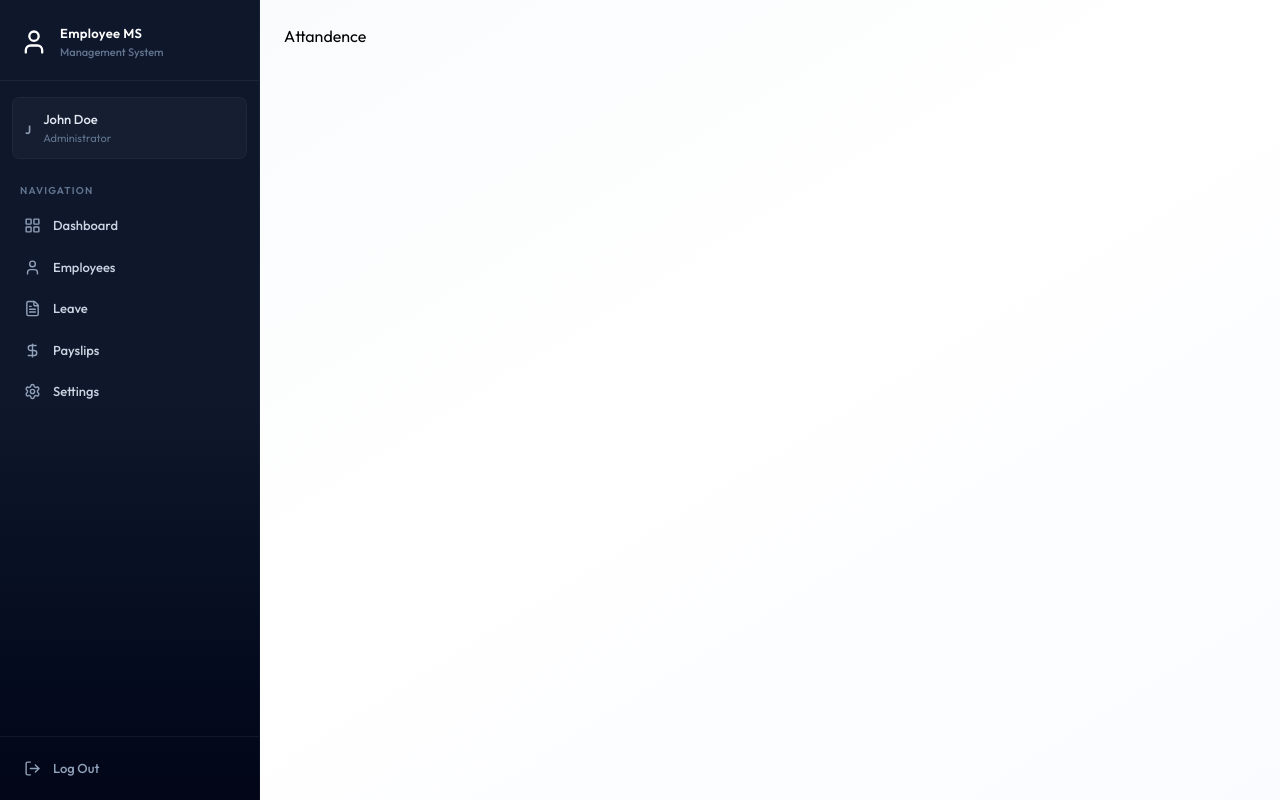
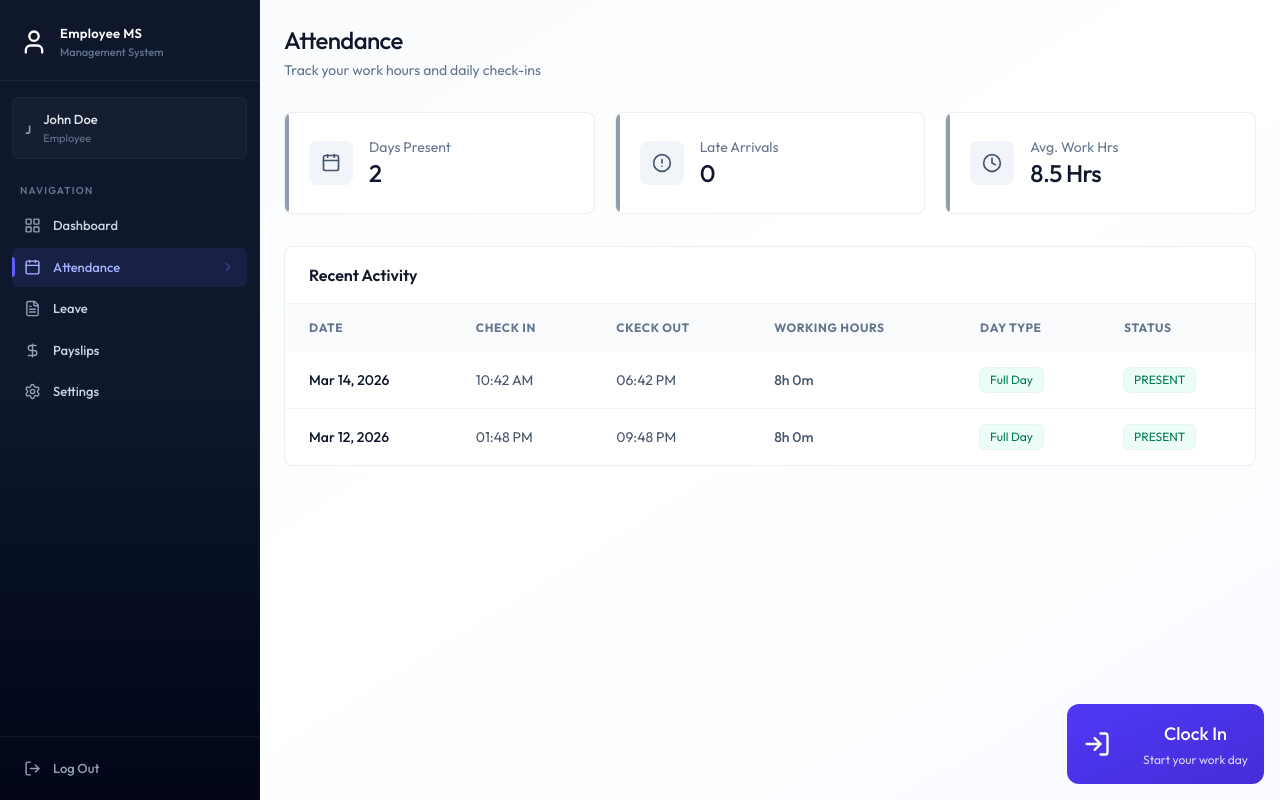
Before and after one commit to Vaibhav6234/EMS---MERN, a React (Vite) app in the folder frontend/: page /attendance in a window 1280 px wide. Built offline with nearby package versions, Linux system fonts and the light colour scheme.

Commit message:
Attendance page UI done

```diff
--- a/frontend/package.json
+++ b/frontend/package.json
@@ -11,6 +11,7 @@
   },
   "dependencies": {
     "@tailwindcss/vite": "^4.3.1",
+    "date-fns": "^4.4.0",
     "lucide-react": "^1.18.0",
     "react": "^19.2.6",
     "react-dom": "^19.2.6",
--- /dev/null
+++ b/frontend/src/components/Attendance/AttendanceStats.jsx
@@ -0,0 +1,35 @@
+import React from 'react'
+import {AlertCircleIcon, CalendarIcon, ClockIcon} from "lucide-react"
+
+const AttendanceStats = ({history}) => {
+
+  const totalPresent = history.filter((h) => h.status === 'PRESENT' || h.status === "LATE").length;
+
+  const totalLate = history.filter((h) => h.status === "LATE").length;
+
+  const stats = [
+    {label: "Days Present", value: totalPresent, icon: CalendarIcon},
+    {label: "Late Arrivals", value: totalLate, icon: AlertCircleIcon},
+    {label: "Avg. Work Hrs", value: "8.5 Hrs", icon: ClockIcon}
+  ]
+
+  return (
+    <div className='grid grid-cols-1 sm:grid-cols-3 gap-4 sm:gap-5 mb-8'>
+      {stats.map((s)=>(
+        <div key={s.label} className='card card-hover p-5 sm:p-6 flex items-center gap-4 relative overflow-hidden group' >
+          <div className='absolute left-0 top-0 bottom-0 w-1 rounded-r-full bg-slate-500/70 group-hover:bg-indigo-500/70'/>
+          <div className='p-3 bg-slate-100 rounded-lg group-hover:bg-indigo-50 transform-colors duration-200'>
+            <s.icon className='w-5 h-5 text-slate-600 group-hover:text-indigo-600 transform-colors duration-200' />
+          </div>
+          <div>
+            <p className='text-sm text-slate-500'>{s.label}</p>
+            <p className='text-2xl font-medium text-slate-900 tracking-tight'>{s.value}</p>
+          </div>
+
+        </div>
+      ))}
+    </div>
+  )
+}
+
+export default AttendanceStats
--- /dev/null
+++ b/frontend/src/components/Attendance/AttendanveHistory.jsx
@@ -0,0 +1,66 @@
+import React from 'react'
+import { getDayTypeDisplay, getWorkingHoursDisplay } from '../../assets/assets'
+import {format} from "date-fns"
+
+const AttendanveHistory = ({history}) => {
+  return (
+    <div className='card overflow-hidden'>
+      <div className='px-6 py-4 border-b border-slate-100'>
+        <h3 className='font-semibold text-slate-900'>Recent Activity</h3>
+      </div>
+      <div className='overflow-x-auto'>
+        <table className='table-modern'>
+          <thead>
+            <tr>
+            <th className='px-6 py-4'>Date</th>
+            <th className='px-6 py-4'>Check In</th>
+            <th className='px-6 py-4'>Ckeck Out</th>
+            <th className='px-6 py-4'>Working Hours</th>
+            <th className='px-6 py-4'>Day type</th>
+            <th className='px-6 py-4'>Status</th>
+          </tr>
+          </thead>
+          <tbody>
+            {history.length === 0 ? (
+              <tr>
+                <td colSpan={6} className='text-center py-12 text-slate-400' >
+                  No records found
+                </td>
+              </tr>
+            ):(
+              history.map((record)=>{
+                const datType = getDayTypeDisplay(record)
+                return (
+                  <tr key={record._id || record.id}>
+                    <td className='px-6 py-4 font-medium text-slate-900 '>
+                      {format(new Date(record.date), "MMM dd, yyyy")}
+                    </td>
+                    <td className='px-6 py-4 text-slate-600'>
+                      {record.checkIn ? format(new Date(record.checkIn), "hh:mm a") : "-" }
+                    </td>
+                    <td className='px-6 py-4 text-slate-600'>
+                      {record.checkOut ? format(new Date(record.checkOut), "hh:mm a") : "-" }
+                    </td>
+                    <td className='px-6 py-4 font-medium text-slate-600'>
+                      {getWorkingHoursDisplay(record)}
+                    </td>
+                    <td className='px-6 py-4 '>
+                      {datType.label !== "-" ? <span className={`badge ${datType.className}`}>{datType.label}</span> : "-"}
+                    </td>
+                    <td className='px-6 py-4 '>
+                      <span className={`badge ${record.status === "PRESENT" ? "badge-success" : record.status === "LATE" ? "badge-warning":"badge-danger"}`}>
+                        {record.status }
+                      </span>
+                    </td>
+                  </tr>
+                )
+              })
+            )}
+          </tbody>
+        </table>
+      </div>
+    </div>
+  )
+}
+
+export default AttendanveHistory
--- /dev/null
+++ b/frontend/src/components/Attendance/CheckInButton.jsx
@@ -0,0 +1,45 @@
+import { Loader2Icon, LogInIcon, LogOutIcon } from 'lucide-react'
+import React, { use, useState } from 'react'
+
+const CheckInButton = ({todayRecord, onAction}) => {
+
+    const[loading,setLoading] = useState(false)
+
+    const handleAttendace = async () =>{
+        setLoading(true)
+        setTimeout(()=>{
+            setLoading(false)
+            onAction()
+        },1000)
+    }
+
+    if(todayRecord?.checkOut){
+        return (
+            <div className='flex flex-col items-center justify-center p-8 bg-slate-50 rounded-2xl border border-slate-200'>
+                <h3 className='text-lg font-bold text-slate-900'>Work Day Completed</h3>
+                <p className='text-shadow-teal-50 text-sm mt-1'>Great job! See you tomorrow</p>
+            </div>
+        )
+    }
+
+    const isCheckedIn = !!todayRecord?.isCheckedIn;
+
+  return (
+    <div className='absolute bottom-4 right-4 flex flex-col z-1'>
+        <button onClick={handleAttendace} disabled={loading} className={`w-full max-w-xs flex justify-between items-center gap-8 p-4 rounded-xl bg-linear-to-br text-white ${isCheckedIn ? "from-slate-700 to-slate-900" : "from-indigo-600 to-indigo-700"}`}>
+
+            {loading ? <Loader2Icon className='size-7 animate-spin'/> : isCheckedIn ? <LogOutIcon className='size-7'/> : <LogInIcon className='size-7'/>}
+
+            <div className='relative flex flex-col items-center text-center'>
+            <h2 className='text-lg font-medium mb-1'>{loading? "Processing..." : isCheckedIn ? "Clock Out" : "Clock In"}</h2>
+            <p className='text-xs opacity-80'>{isCheckedIn ? "Click to end your shift" : "Start your work day"}</p>
+        </div>
+
+        </button>
+
+
+    </div>
+  )
+}
+
+export default CheckInButton
--- a/frontend/src/components/Sidebar.jsx
+++ b/frontend/src/components/Sidebar.jsx
@@ -16,7 +16,7 @@
     setMobileOpen(false);
   }, [pathname]);
 
-  const role = "ADMIN" || "EMPLOYEE";
+  const role = "" || "EMPLOYEE";
 
   const navItems = [
     {name:"Dashboard", href: "/dashboard", icon: LayoutGridIcon},
--- a/frontend/src/pages/Attandence.jsx
+++ b/frontend/src/pages/Attandence.jsx
@@ -1,8 +1,54 @@
-import React from 'react'
+import React, { useCallback, useEffect, useState } from 'react'
+import {dummyAttendanceData} from "../assets/assets"
+import Loading from "../components/Loading"
+import CheckInButton from '../components/Attendance/CheckInButton'
+import AttendanceStats from '../components/Attendance/AttendanceStats'
+import AttendanveHistory from '../components/Attendance/AttendanveHistory'
 
 const Attandence = () => {
+  const[history, setHistory] = useState([])
+  const[loading, setLoading] = useState(true)
+  const[isDeleted, setIsDeleted] = useState(false)
+
+  const fetchData = useCallback (async () =>{
+    setHistory(dummyAttendanceData)
+    setTimeout(()=>{
+      setLoading(false)
+    },1000)
+  },[])
+
+  useEffect(()=>{
+    fetchData()
+  },[fetchData]);
+
+  if(loading) return <Loading/>
+
+  const today = new Date()
+  today.setHours(0,0,0,0)
+
+  const todayRecord = history.find((r)=> new Date(r.date).toDateString() === today.toDateString())
+
   return (
-    <div>Attandence</div>
+    <div className='animate-fade-in'>
+      <div className='page-heade'>
+        <h1 className='page-title'>Attendance</h1>
+        <p className='page-subtitle'>Track your work hours and daily check-ins </p>
+      </div>
+
+      {isDeleted ? (
+        <div className='mb-8 p-6 bg-rose-50 border border-s-rose-200 rounded-2xl text-center'>
+          <p className='text-rose-600'>You can no longer clock in or orut because your employee records have been marked as deleted.</p>
+        </div>
+      ): (
+        <div className='mb-8'>
+          <CheckInButton todayRecord={todayRecord} onAction={fetchData}/>
+        </div>
+      )}
+
+      <AttendanceStats history={history}/>
+      <AttendanveHistory history={history}/>
+
+    </div>
   )
 }
 
--- a/frontend/src/pages/Employees.jsx
+++ b/frontend/src/pages/Employees.jsx
@@ -22,11 +22,11 @@
     setTimeout(() => {
       setLoading(false);
     }, 1000);
-  }, []);
+  }, [selectDept]);
 
   useEffect(() => {
     fetchEmployees();
-  }, []);
+  }, [fetchEmployees]);
 
   const filtered = employees.filter((emp) =>
     `${emp.firstName} ${emp.lastName} ${emp.position}`
```
Also changed, not shown: 1 other file (tests, documents, lock files or other folders).
